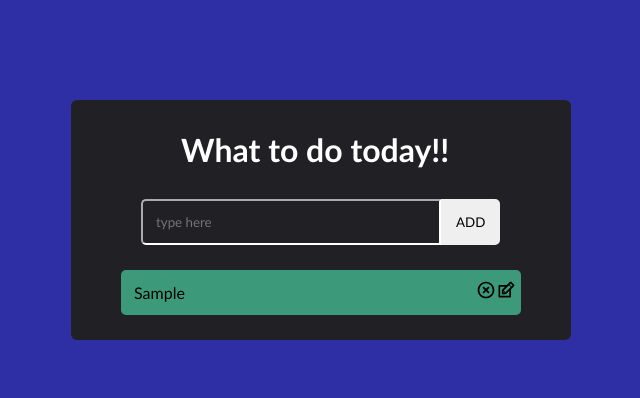
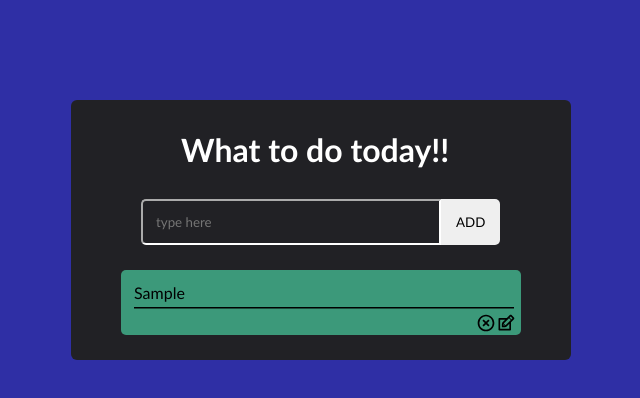
Before and after one commit to Silver-Bullet03/MAIN-TODO, a React (Create React App) app: page / in a window 1280 px wide. Both pictures are taken after typing "Sample" into the empty fields and a click on the button "ADD". Shown: the top 398 px of the page, without its empty margins (319-959 px from the left). Built offline with nearby package versions, Linux system fonts and the light colour scheme.

Commit message:
3 files modified

```diff
--- a/src/components/List.js
+++ b/src/components/List.js
@@ -32,12 +32,14 @@ export default function List(props){
    return arr.map((todo,index) => (
 
        <div className = 'list-container' >
-           <div key = {index}>{todo}
-              <div className= 'delete'>
+           <div key = {index} className = 'text'>{todo}</div>
+           <svg className = 'sline'>
+                 <line x1="0" y1="0" x2="380" y2="0" className = 'line'/>
+           </svg>
+           <div className= 'delete'>
                 <RiCloseCircleLine  onClick = {() => props.deleteTodo(todo)}/>
                 <TiEdit onClick = {() => setEdit(todo)} />
-              </div>
-            </div>
+           </div>
        </div>
 
     ));
--- a/src/components/Main.js
+++ b/src/components/Main.js
@@ -18,7 +18,6 @@ export default function Main(){
   }
 
   const editTodo = (todo , newTodo) => {
-    console.log(todo+newTodo);
     if(!newTodo || /^\s*$/.test(newTodo)) {
       return;
     }
--- a/src/style.css
+++ b/src/style.css
@@ -21,11 +21,13 @@ h1{
 .list-container{
   background-color : rgb(60, 153, 122);
   width : 400px;
+  min-height : 60px;
   padding : 13px;
   border-radius : 5px;
   margin : 15px auto;
   position : relative;
   word-wrap : break-word;
+
 }
 
 form{
@@ -65,10 +67,24 @@ input{
 
 .delete{
   font-size : 20px;
+  padding-top : 10px;
   align-items : center;
   cursor : pointer;
   position :absolute;
   right : 5px;
-  top : 10px;
+  bottom : 2px;
   margin-left : 5px;
+
 }
+
+.sline{
+  width : 400px ;
+  height : 10px;
+  margin-top: 5px;
+  margin-bottom : 5px;
+}
+
+line{
+  stroke : black;
+  stroke-width : 3;
+}
```
